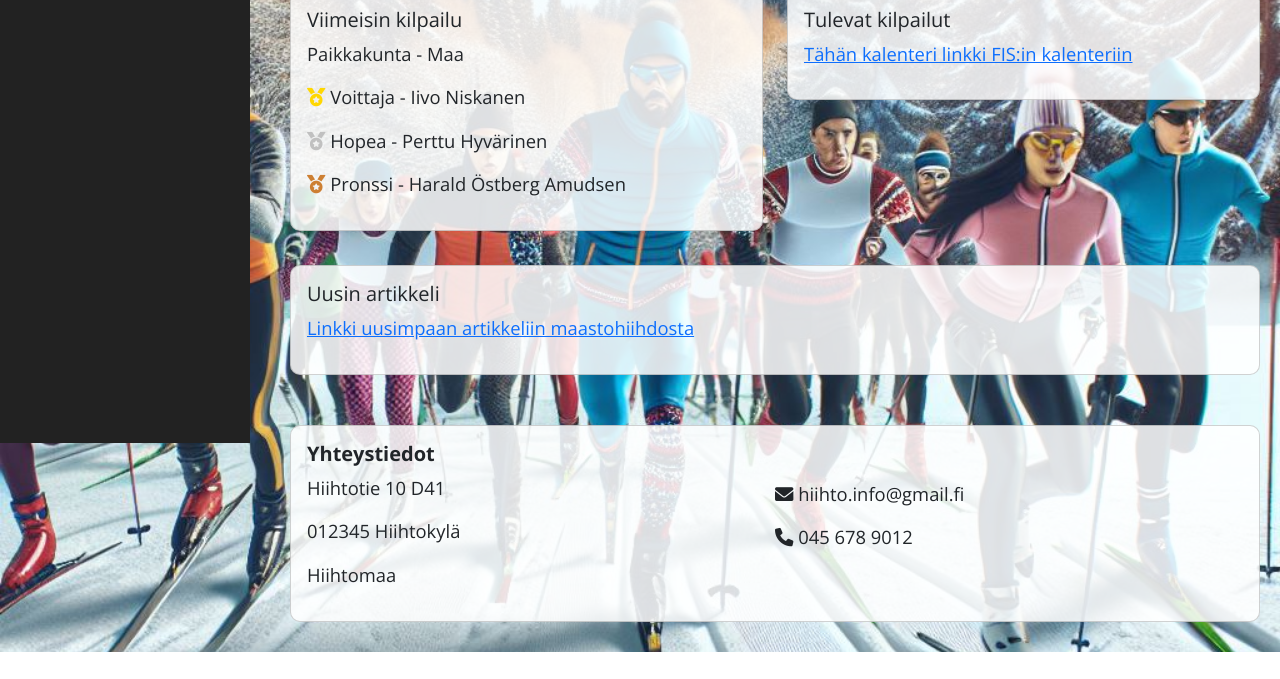
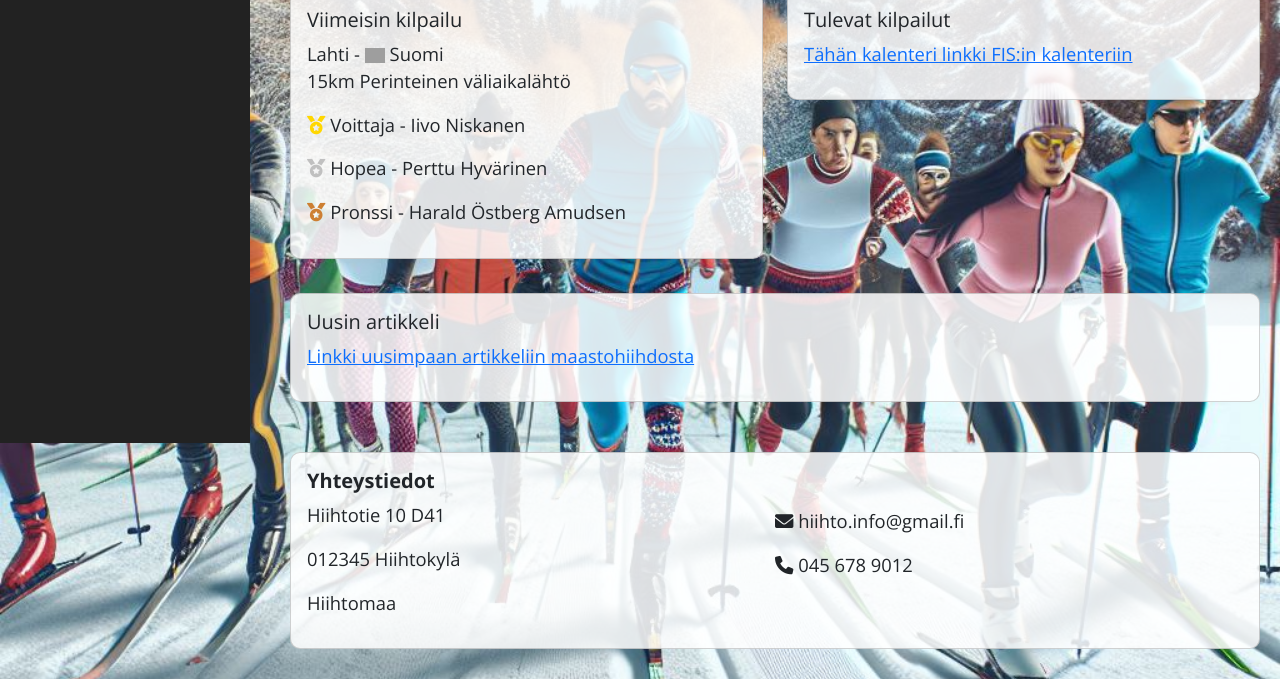
Before and after one commit to OttoNii/Webbi, a plain HTML site: page MaastoHiihto.html in a window 1280 px wide. Shown: the part 357-1036 px from the top of the page. Before the commit the page ends 1009 px from the top, so only its background shows below. Drawn offline with nearby package versions, Linux system fonts and the light colour scheme; grey boxes are pictures that could not be loaded.

Commit message:
Maat oikein kilpailuihin

```diff
--- a/MaastoHiihto.html
+++ b/MaastoHiihto.html
@@ -119,7 +119,7 @@
             <div class="col-md-6">
                 <div class="card p-3">
                     <h5>Viimeisin kilpailu</h5>
-                    <p>Paikkakunta - Maa</p>
+                    <p>Lahti - <img src="https://upload.wikimedia.org/wikipedia/commons/b/bc/Flag_of_Finland.svg" alt="Finnish flag" style="width: 20px; height: auto;"> Suomi <br> 15km Perinteinen väliaikalähtö</p>
                     <p><i class="fas fa-medal" style="color: gold;"></i> Voittaja - Iivo Niskanen</p>
                     <p><i class="fas fa-medal" style="color: silver;"></i> Hopea - Perttu Hyvärinen</p>
                     <p><i class="fas fa-medal" style="color: #cd7f32;"></i> Pronssi - Harald Östberg Amudsen</p>
```
Also changed, not shown: MakiHyppy.html (+1 -1 lines), Yhdistetty.html (+1 -1 lines).
